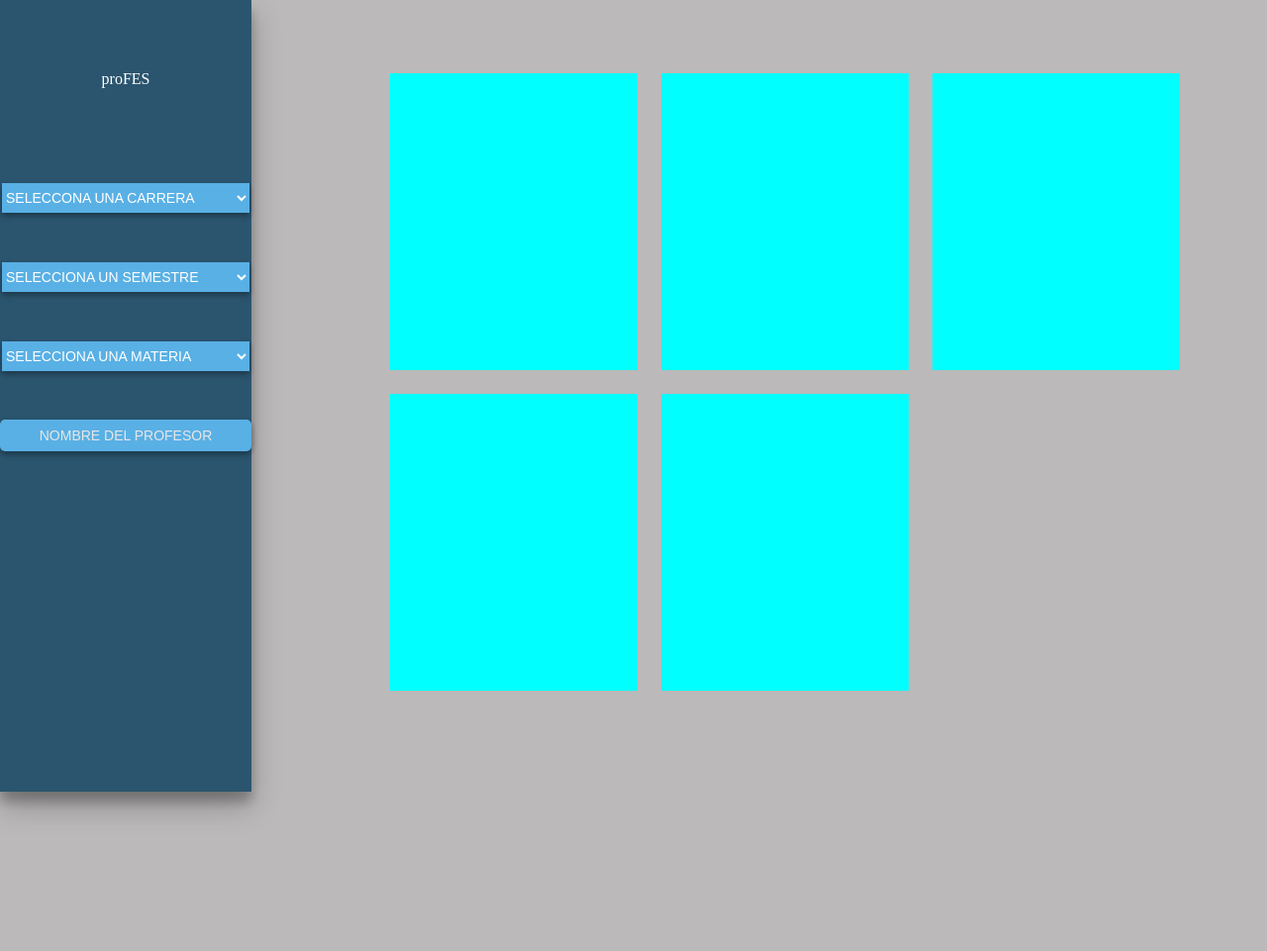
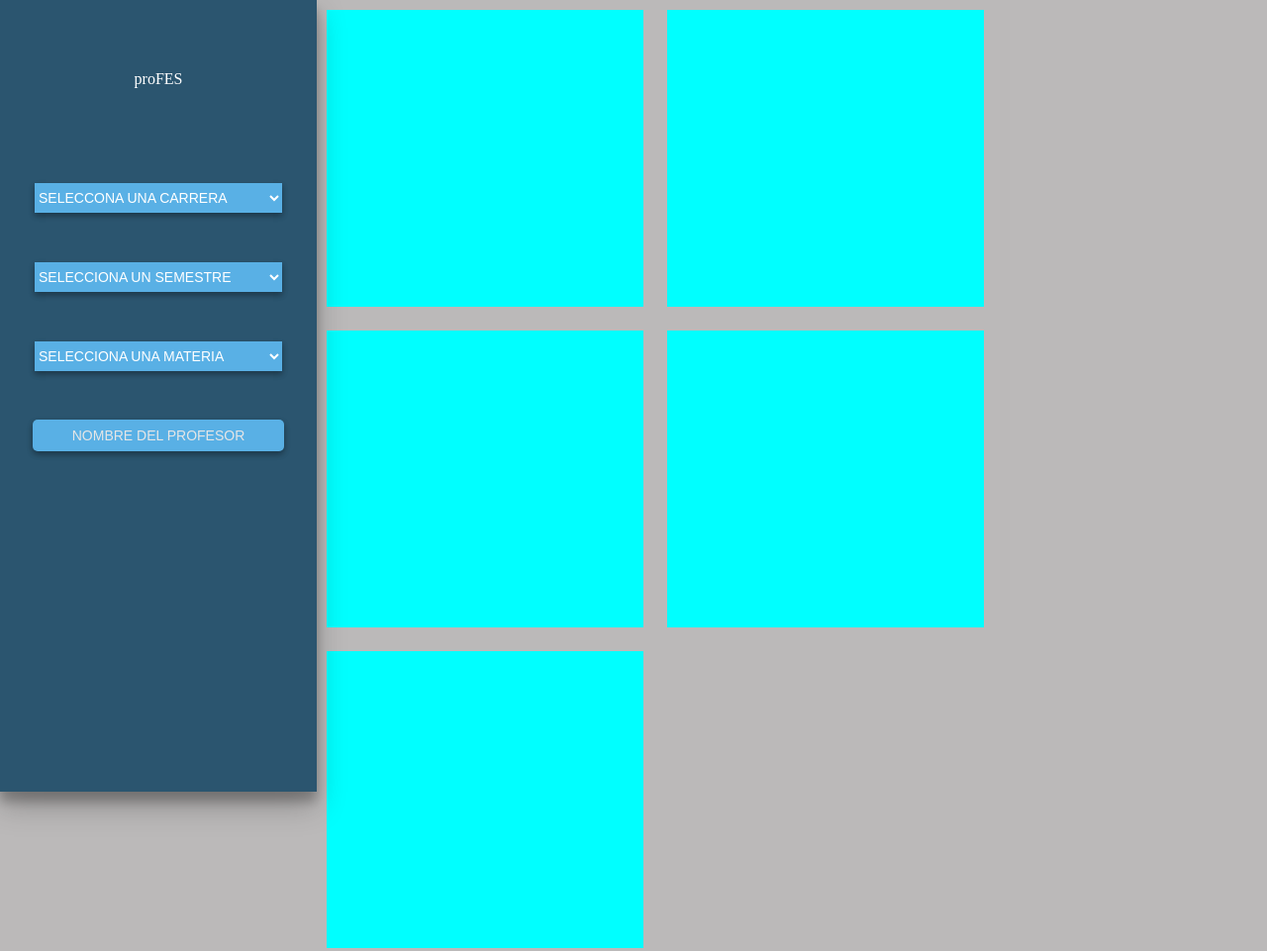
Before and after one commit to GDG-UNAM/proFES, a plain HTML site: page app/public/index.html in a window 1280 px wide. Shown: the whole page at 99% size. Before the commit the page ends 928 px from the top, so only its background shows below. Drawn offline with Linux system fonts and the light colour scheme.

Commit message:
se edito la funcion de Showprof

```diff
--- a/app/public/css/styles.css
+++ b/app/public/css/styles.css
@@ -48,7 +48,7 @@ select:focus, input:focus{
 .menu{
 	position: fixed;
 	height: 100%;
-	/*width: 25%;*/
+	width: 25%;
 	background: #2b556f;
 	box-shadow: 0 14px 28px rgba(0,0,0,0.25), 0 10px 10px rgba(0,0,0,0.22);
 }
@@ -71,7 +71,7 @@ select:focus, input:focus{
 
 .container{
     height: 100%;
-    padding: 5%;
+    /*padding: 5%;*/
     margin-left: 25%;
     /*text-align: center;*/
         /*text-align: justify;*/
@@ -80,7 +80,7 @@ select:focus, input:focus{
 .prof {
     margin: 10px;
     height: 300px;
-    width: 250px;
+    width: calc(100% / 3);
     background: aqua;
     display: inline-block;
 }
```
